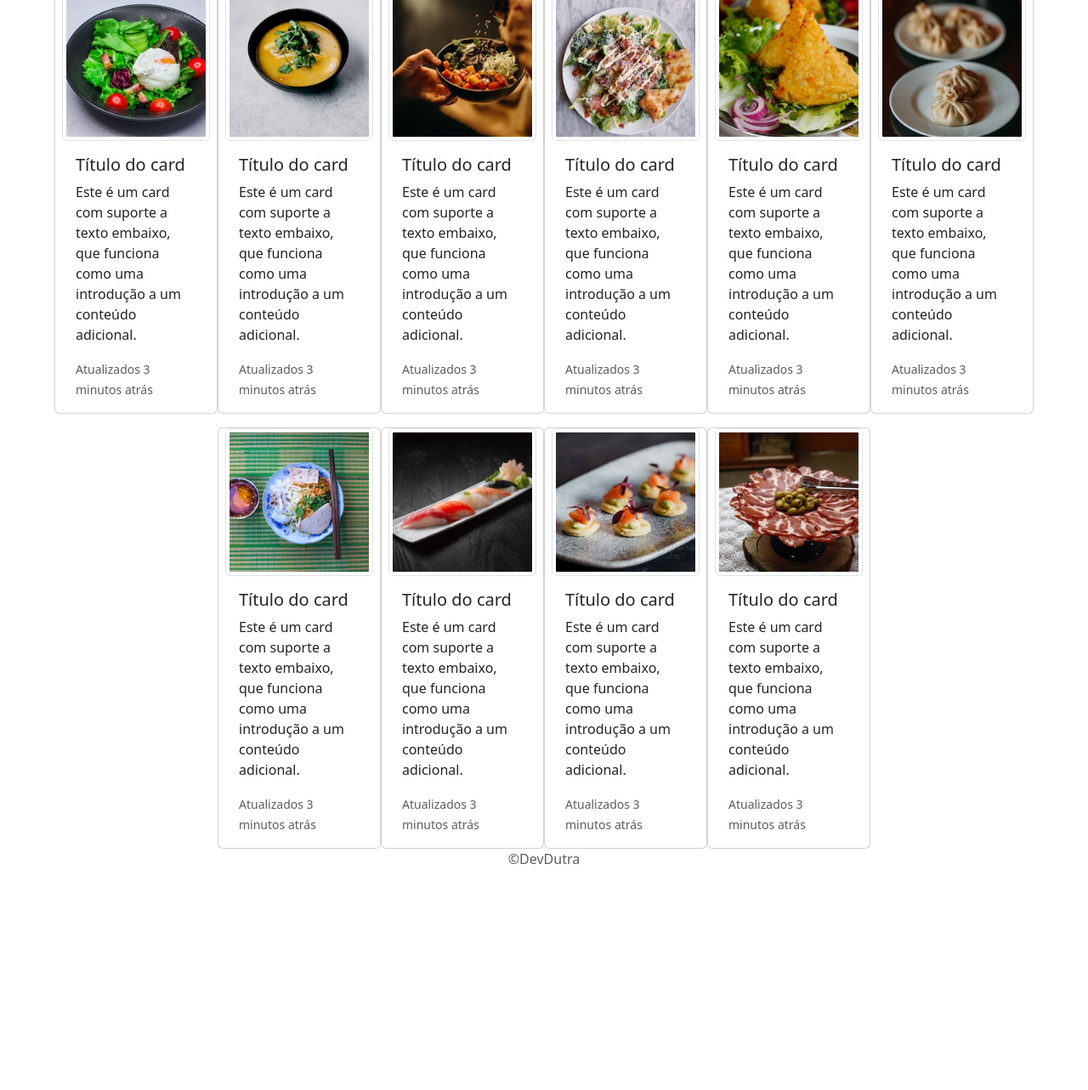
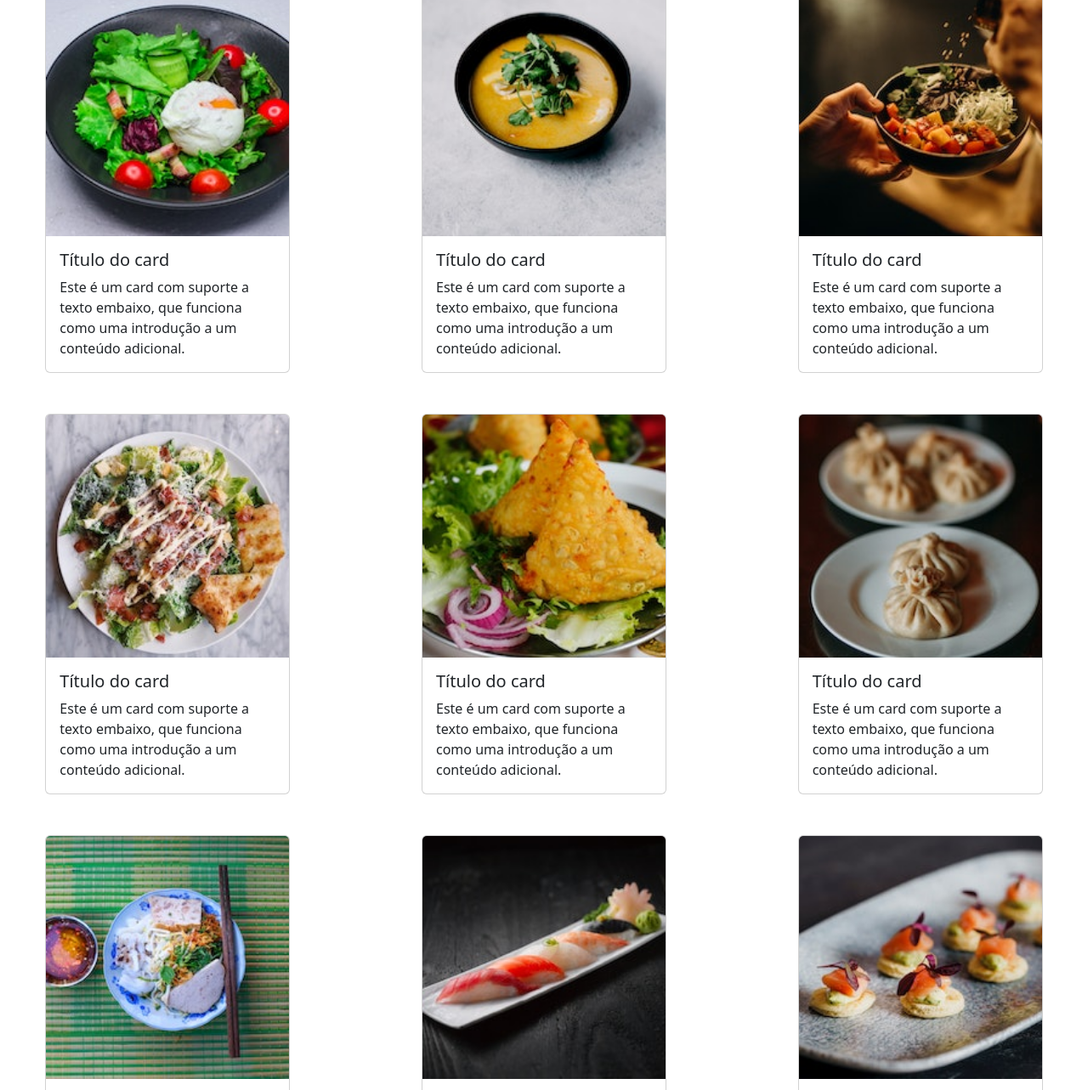
Before and after one commit to devdutra/album-fotos, a plain HTML site: page index.html in a window 1280 px wide. Shown: the part 133-1416 px from the top of the page at 85% size. Before the commit the page ends 1172 px from the top, so only its background shows below. Drawn offline with nearby package versions, Linux system fonts and the light colour scheme.

Commit message:
formulario da aula 11

```diff
--- a/index.html
+++ b/index.html
@@ -19,11 +19,12 @@
                 <div class="collapse navbar-collapse" id="navbarSupportedContent">
                     <ul class="navbar-nav me-auto mb-2 mb-lg-0">
                         <li class="nav-item">
-                            <a class="nav-link" aria-current="page" href="index.html"><i
-                                    class="bi bi-house"></i> Início</a>
+                            <a class="nav-link" aria-current="page" href="index.html"><i class="bi bi-house"></i>
+                                Início</a>
                         </li>
                         <li class="nav-item">
-                            <a class="nav-link" href="Formulario.html"><i class="bi bi-clipboard-check-fill"></i> Cadastro</a>
+                            <a class="nav-link" href="Formulario.html"><i class="bi bi-clipboard-check-fill"></i>
+                                Cadastro</a>
                         </li>
                         <li class="nav-item">
                             <a class="nav-link" href="#"><i class="bi bi-file-person-fill"></i> Login</a>
@@ -34,96 +35,96 @@
         </nav>
     </header>
     <main>
-        <h1 id="titulo" class="fw-light text-center" > RECEITAS RÁPIDAS </h1>
-        <div class="d-flex row justify-content-md-center flex-wrap g-3">
-            <div class="card" style="width: 12rem;">
-                <img src="img/01.jpg" class="img-thumbnail" alt="...">
+        <h1 id="titulo" class="fw-light text-center"> RECEITAS RÁPIDAS </h1>
+
+        <div class="d-flex justify-content-around flex-wrap gap-5">
+            <div class="card" style="width: 18rem;">
+                <img src="img/01.jpg" class="card-img-top" alt="...">
                 <div class="card-body">
                     <h5 class="card-title">Título do card</h5>
                     <p class="card-text">Este é um card com suporte a texto embaixo, que funciona como uma introdução a
                         um conteúdo adicional.</p>
-                    <p class="card-text"><small class="text-muted">Atualizados 3 minutos atrás</small></p>
+
                 </div>
             </div>
-            <div class="card" style="width: 12rem;">
-                <img src="img/02.jpg" class="img-thumbnail" alt="...">
+            <div class="card" style="width: 18rem;">
+                <img src="img/02.jpg" class="card-img-top" alt="...">
                 <div class="card-body">
                     <h5 class="card-title">Título do card</h5>
                     <p class="card-text">Este é um card com suporte a texto embaixo, que funciona como uma introdução a
                         um conteúdo adicional.</p>
-                    <p class="card-text"><small class="text-muted">Atualizados 3 minutos atrás</small></p>
+
                 </div>
             </div>
-            <div class="card" style="width: 12rem;">
-                <img src="img/03.jpg" class="img-thumbnail" alt="...">
+            <div class="card" style="width: 18rem;">
+                <img src="img/03.jpg" class="card-img-top" alt="...">
                 <div class="card-body">
                     <h5 class="card-title">Título do card</h5>
                     <p class="card-text">Este é um card com suporte a texto embaixo, que funciona como uma introdução a
                         um conteúdo adicional.</p>
-                    <p class="card-text"><small class="text-muted">Atualizados 3 minutos atrás</small></p>
+
                 </div>
             </div>
-            <div class="card" style="width: 12rem;">
-                <img src="img/04.jpg" class="img-thumbnail" alt="...">
+            <div class="card" style="width: 18rem;">
+                <img src="img/04.jpg" class="card-img-top" alt="...">
                 <div class="card-body">
                     <h5 class="card-title">Título do card</h5>
                     <p class="card-text">Este é um card com suporte a texto embaixo, que funciona como uma introdução a
                         um conteúdo adicional.</p>
-                    <p class="card-text"><small class="text-muted">Atualizados 3 minutos atrás</small></p>
+
                 </div>
             </div>
-            <div class="card" style="width: 12rem;">
-                <img src="img/05.jpg" class="img-thumbnail" alt="...">
+            <div class="card" style="width: 18rem;">
+                <img src="img/05.jpg" class="card-img-top" alt="...">
                 <div class="card-body">
                     <h5 class="card-title">Título do card</h5>
                     <p class="card-text">Este é um card com suporte a texto embaixo, que funciona como uma introdução a
                         um conteúdo adicional.</p>
-                    <p class="card-text"><small class="text-muted">Atualizados 3 minutos atrás</small></p>
+
                 </div>
             </div>
-            <div class="card" style="width: 12rem;">
-                <img src="img/06.jpg" class="img-thumbnail" alt="...">
+            <div class="card" style="width: 18rem;">
+                <img src="img/06.jpg" class="card-img-top" alt="...">
                 <div class="card-body">
                     <h5 class="card-title">Título do card</h5>
                     <p class="card-text">Este é um card com suporte a texto embaixo, que funciona como uma introdução a
                         um conteúdo adicional.</p>
-                    <p class="card-text"><small class="text-muted">Atualizados 3 minutos atrás</small></p>
+
                 </div>
             </div>
-            <div class="card" style="width: 12rem;">
-                <img src="img/07.jpg" class="img-thumbnail" alt="...">
+            <div class="card" style="width: 18rem;">
+                <img src="img/07.jpg" class="card-img-top" alt="...">
                 <div class="card-body">
                     <h5 class="card-title">Título do card</h5>
                     <p class="card-text">Este é um card com suporte a texto embaixo, que funciona como uma introdução a
                         um conteúdo adicional.</p>
-                    <p class="card-text"><small class="text-muted">Atualizados 3 minutos atrás</small></p>
+
                 </div>
             </div>
-            <div class="card" style="width: 12rem;">
-                <img src="img/08.jpg" class="img-thumbnail" alt="...">
+            <div class="card" style="width: 18rem;">
+                <img src="img/08.jpg" class="card-img-top" alt="...">
                 <div class="card-body">
                     <h5 class="card-title">Título do card</h5>
                     <p class="card-text">Este é um card com suporte a texto embaixo, que funciona como uma introdução a
                         um conteúdo adicional.</p>
-                    <p class="card-text"><small class="text-muted">Atualizados 3 minutos atrás</small></p>
+
                 </div>
             </div>
-            <div class="card" style="width: 12rem;">
-                <img src="img/09.jpg" class="img-thumbnail" alt="...">
+            <div class="card" style="width: 18rem;">
+                <img src="img/09.jpg" class="card-img-top" alt="...">
                 <div class="card-body">
                     <h5 class="card-title">Título do card</h5>
                     <p class="card-text">Este é um card com suporte a texto embaixo, que funciona como uma introdução a
                         um conteúdo adicional.</p>
-                    <p class="card-text"><small class="text-muted">Atualizados 3 minutos atrás</small></p>
+
                 </div>
             </div>
-            <div class="card" style="width: 12rem;">
-                <img src="img/10.jpg" class="img-thumbnail" alt="...">
+            <div class="card" style="width: 18rem;">
+                <img src="img/10.jpg" class="card-img-top" alt="...">
                 <div class="card-body">
                     <h5 class="card-title">Título do card</h5>
                     <p class="card-text">Este é um card com suporte a texto embaixo, que funciona como uma introdução a
                         um conteúdo adicional.</p>
-                    <p class="card-text"><small class="text-muted">Atualizados 3 minutos atrás</small></p>
                 </div>
             </div>
         </div>
--- a/style.css
+++ b/style.css
@@ -10,14 +10,10 @@
     box-shadow: 2px 2px 5px rgb(173, 173, 173);
     color: white;
 }
-
 .cad-texto{
 
     margin-bottom: 40px;
 }
-
-
-
 #titulo{
     margin-bottom: 10px;
     margin-top: 10px;
```
